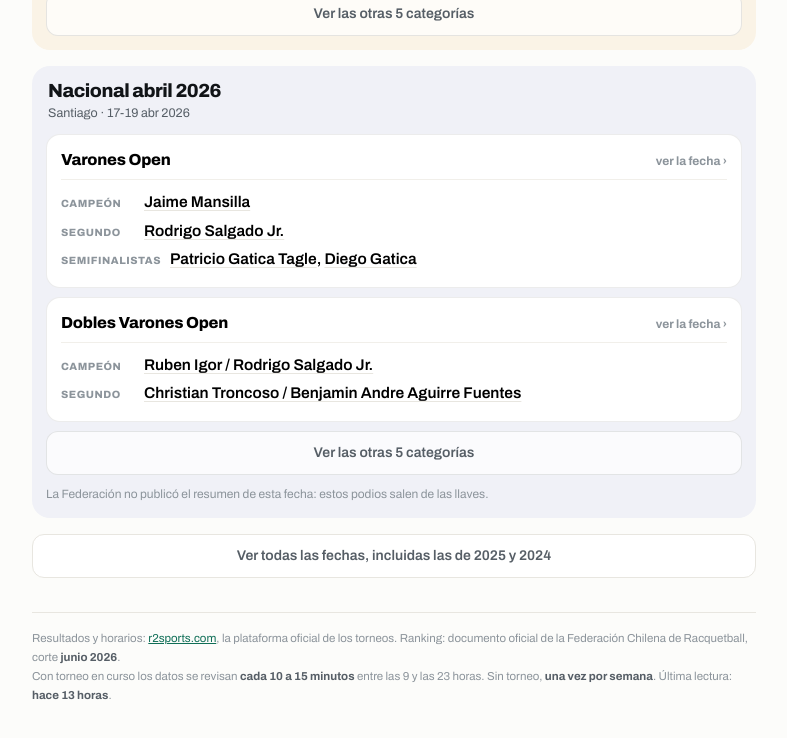
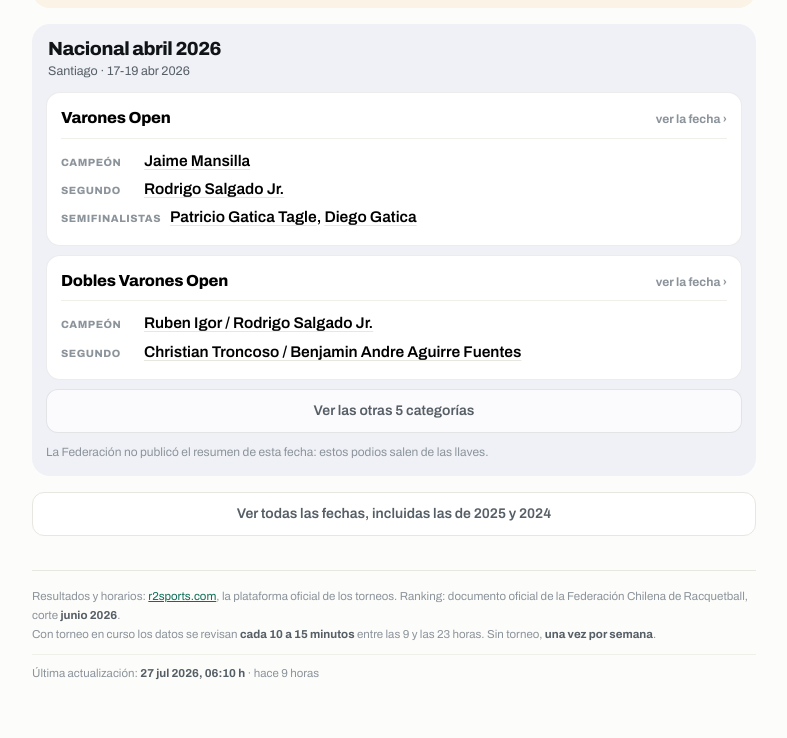
Before and after one commit to fabmarti15/circuito-racquetball, a website: page index.html in a window 1280 px wide. Shown: the part 1166-1904 px from the top of the page, without its empty margins (246-1033 px from the left). Drawn offline with Linux system fonts and the light colour scheme; no server answers.

Commit message:
El corte del ranking se va al pie como ultima actualizacion con fecha y hora

```diff
--- a/index.html
+++ b/index.html
@@ -1,5 +1,5 @@
 <!DOCTYPE html>
-<html lang="es" data-v="2026-07-27-11">
+<html lang="es" data-v="2026-07-27-12">
 <head>
 <meta charset="utf-8">
 <meta name="viewport" content="width=device-width, initial-scale=1, viewport-fit=cover">
@@ -304,6 +304,7 @@
   footer{margin-top:34px;padding-top:16px;border-top:1px solid var(--line);font-size:11.5px;color:var(--ink-3);line-height:1.65}
   footer a{color:var(--green-2)}
   footer b{color:var(--ink-2);font-weight:700}
+  footer .act{margin-top:10px;padding-top:9px;border-top:1px solid var(--line-2)}
 </style>
 </head>
 <body>
@@ -341,6 +342,13 @@
   return i.getDate() + ' ' + MES_ES[i.getMonth()].slice(0, 3) + ' - ' + f.getDate() + ' ' + MES_ES[f.getMonth()].slice(0, 3) + ' ' + f.getFullYear();
 }
 function hhmm(d) { return String(d.getHours()).padStart(2, '0') + ':' + String(d.getMinutes()).padStart(2, '0'); }
+// Fecha y hora completas, en la hora del que mira. Va al pie, como última
+// actualización: arriba ocupaba una esquina entera para decir algo que no cambia.
+function fechaHora(iso) {
+  const d = new Date(iso);
+  if (!iso || isNaN(d.getTime())) return null;
+  return d.getDate() + ' ' + MES_ES[d.getMonth()].slice(0, 3) + ' ' + d.getFullYear() + ', ' + hhmm(d) + ' h';
+}
 function haceCuanto(iso) {
   const d = new Date(iso), min = Math.round((Date.now() - d) / 60000);
   if (min < 1) return 'ahora';
@@ -472,10 +480,14 @@
     ctx.innerHTML = '<b>' + esc(nombreCorto(T.tournament.name, T.tournament.startDate)) + '</b>' + esc(rangoEs(T.tournament.startDate, T.tournament.endDate));
   } else if (activo && !(T && String(T.tid) === String(activo.tid) && terminado(T))) {
     ctx.innerHTML = '<span class="vivo"><i></i>en juego</span><br>' + esc(nombreCorto(activo.name, activo.startDate));
-  } else if (RK && RK.corte) {
-    ctx.innerHTML = 'ranking oficial<br>' + esc(RK.corte.etiqueta);
-  }
-  hd.appendChild(ctx);
+  }
+  // Ya no dice "ranking oficial · junio 2026": era media pantalla de alto para un
+  // dato que no cambia en meses. Ahora vive en el pie, con la última actualización.
+  if (ctx.innerHTML) hd.appendChild(ctx);
+  // Sin marca, sin flecha y sin contexto no queda nada que mostrar: la barra se
+  // esconde entera en vez de dejar una franja vacía sobre el bloque verde.
+  const barra = hd.parentNode;
+  if (barra) barra.style.display = hd.children.length ? '' : 'none';
 }
 
 /* ---------- catálogo de campeonatos ---------- */
@@ -1947,8 +1959,13 @@
     'Ranking: documento oficial de la Federación Chilena de Racquetball' + (RK && RK.corte ? ', corte <b>' + esc(RK.corte.etiqueta) + '</b>' : '') + '.'));
   p.appendChild(el('div', null,
     'Con torneo en curso los datos se revisan <b>cada 10 a 15 minutos</b> entre las 9 y las 23 horas. Sin torneo, <b>una vez por semana</b>. ' +
-    (T && T.updatedAt ? 'Última lectura: <b>' + esc(haceCuanto(T.updatedAt)) + '</b>. ' : '') +
     (activo ? 'Los horarios los publica la organización y pueden cambiar sin aviso.' : '')));
+  // La hora de la última bajada de datos. Se toma la más nueva entre el catálogo
+  // (lo que revisa el bot cada 10-15 min) y el torneo que se está mirando.
+  const cuando = [CAT && CAT.updatedAt, T && T.updatedAt]
+    .filter(Boolean).sort().pop();
+  const texto = cuando && fechaHora(cuando);
+  if (texto) p.appendChild(el('div', 'act', 'Última actualización: <b>' + esc(texto) + '</b> · ' + esc(haceCuanto(cuando))));
 }
 
 /* ---------- render ---------- */
```
